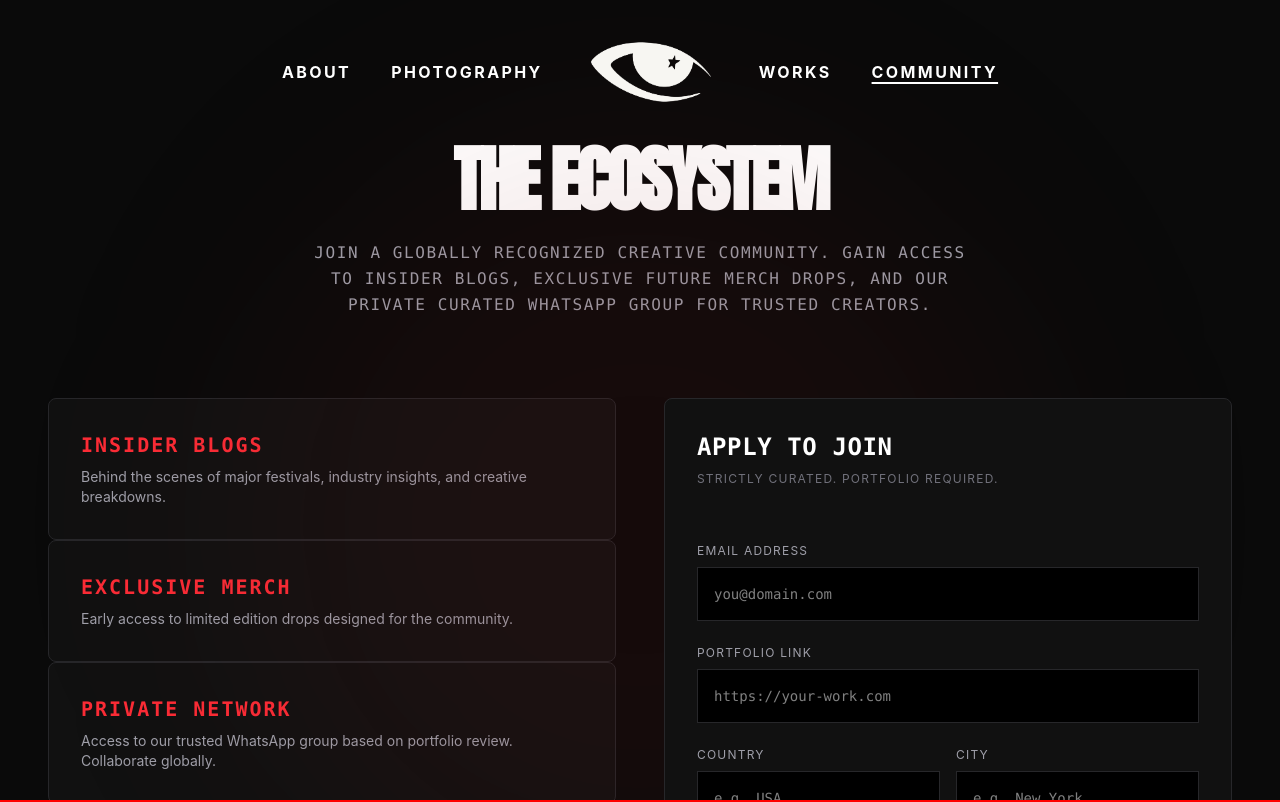
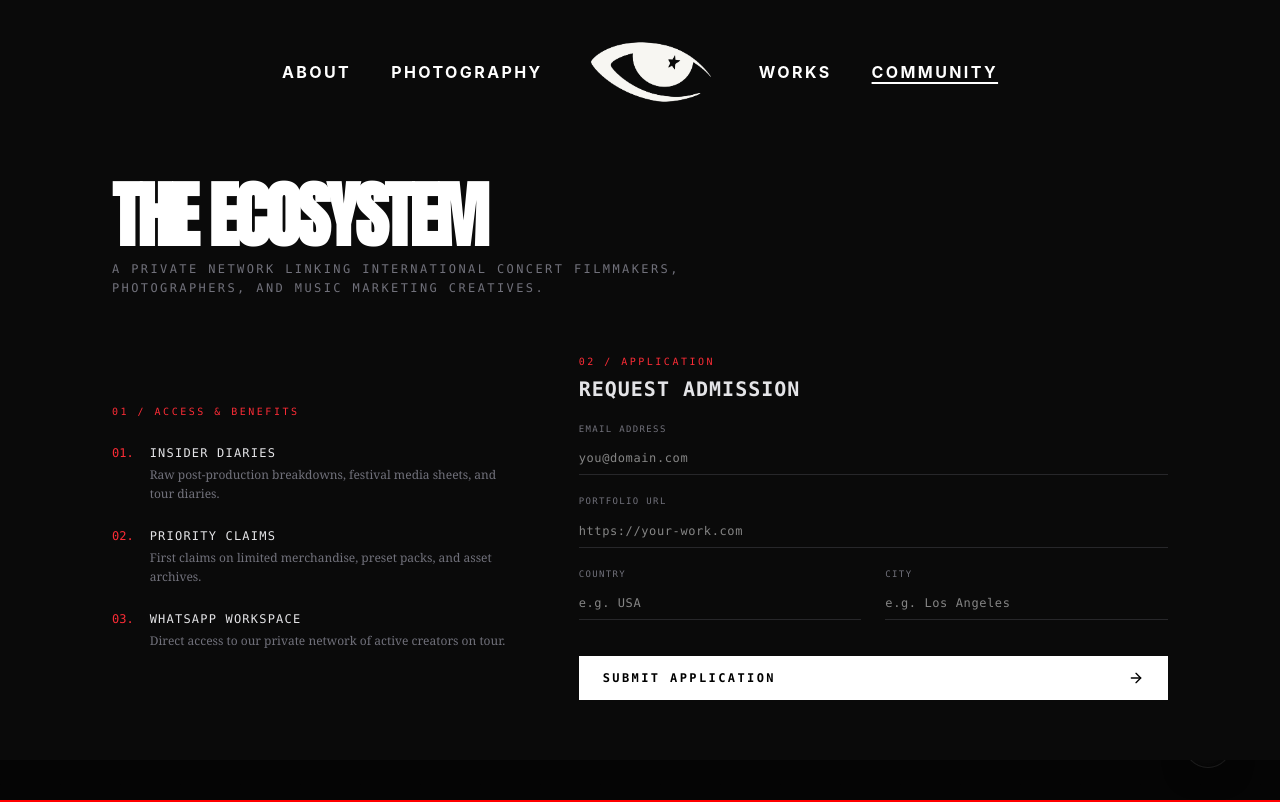
Before and after one commit to YadneshBamne/emad-portfolio, a React (Vite) app: page /community in a window 1280 px wide. Shown: the top 802 px of the page. Built offline with nearby package versions, Linux system fonts and the light colour scheme; no server answers; a web font is replaced by a local one.

Commit message:
final changes begin - 6

```diff
--- a/src/pages/CommunityPage.jsx
+++ b/src/pages/CommunityPage.jsx
@@ -21,7 +21,7 @@ export default function CommunityPage() {
   };
 
   return (
-    <div className="w-full min-h-screen bg-[#0a0a0a] text-white relative select-none overflow-x-hidden overflow-hidden">
+    <div className="w-full min-h-screen md:h-screen bg-[#0a0a0a] text-white relative select-none overflow-y-auto md:overflow-hidden flex flex-col">
 
       {/* Global Slide-Out Navigation (Framer Motion) - Mobile Only */}
       <div className="block md:hidden">
@@ -52,140 +52,169 @@ export default function CommunityPage() {
         </div>
       </nav>
 
-      <div className="pt-36 pb-24 px-4 md:px-12 relative">
-        {/* Background glow */}
-        <div className="absolute top-1/2 left-1/2 -translate-x-1/2 -translate-y-1/2 w-[60vw] h-[60vw] bg-red-900/10 rounded-full blur-[120px] pointer-events-none z-0"></div>
+      <div className="pt-28 pb-8 px-6 md:px-12 relative z-10 w-full max-w-6xl mx-auto flex flex-col justify-center flex-grow">
 
-          <header className="mb-16 text-center">
+        {/* Header */}
+        <header className="mb-8 md:mb-12 text-left">
           <motion.h1
-              initial={{ opacity: 0, y: 20 }}
+            initial={{ opacity: 0, y: 15 }}
             animate={{ opacity: 1, y: 0 }}
-              className="text-5xl md:text-7xl font-bold uppercase tracking-tighter mb-6"
+            className="text-5xl md:text-7xl font-bold uppercase tracking-tighter mb-2"
             style={{ fontFamily: "'Anton', sans-serif" }}
           >
-              The Ecosystem
+            THE ECOSYSTEM
           </motion.h1>
           <motion.p
-              initial={{ opacity: 0, y: 20 }}
+            initial={{ opacity: 0, y: 15 }}
             animate={{ opacity: 1, y: 0 }}
             transition={{ delay: 0.1 }}
-              className="text-zinc-400 font-mono text-sm md:text-base tracking-widest uppercase max-w-2xl mx-auto leading-relaxed"
+            className="text-zinc-500 font-mono text-[10px] sm:text-xs tracking-[0.2em] uppercase max-w-2xl leading-relaxed"
           >
-              Join a globally recognized creative community. Gain access to insider blogs, exclusive future merch drops, and our private curated WhatsApp group for trusted creators.
+            A private network linking international concert filmmakers, photographers, and music marketing creatives.
           </motion.p>
         </header>
 
-        <div className="grid md:grid-cols-2 gap-12 mt-20">
+        <div className="grid md:grid-cols-12 gap-10 md:gap-16 items-center">
 
-          {/* Perks Section */}
+          {/* Perks Column (5 cols) */}
           <motion.div
-              initial={{ opacity: 0, x: -30 }}
-              animate={{ opacity: 1, x: 0 }}
+            initial={{ opacity: 0, y: 20 }}
+            animate={{ opacity: 1, y: 0 }}
             transition={{ delay: 0.2 }}
+            className="md:col-span-5 flex flex-col gap-6"
           >
-            <div className="bg-[#111] border border-zinc-800 p-8 rounded-lg hover:border-red-900/50 transition-colors">
-              <h3 className="text-xl font-bold font-mono tracking-widest text-red-500 mb-2">INSIDER BLOGS</h3>
-              <p className="text-zinc-400 text-sm">Behind the scenes of major festivals, industry insights, and creative breakdowns.</p>
+            <div>
+              <span className="text-[10px] font-mono tracking-[0.25em] text-red-500 uppercase">01 / ACCESS & BENEFITS</span>
             </div>
-            <div className="bg-[#111] border border-zinc-800 p-8 rounded-lg hover:border-red-900/50 transition-colors">
-              <h3 className="text-xl font-bold font-mono tracking-widest text-red-500 mb-2">EXCLUSIVE MERCH</h3>
-              <p className="text-zinc-400 text-sm">Early access to limited edition drops designed for the community.</p>
+
+            <div className="flex flex-col gap-6">
+              <div className="flex gap-4">
+                <span className="text-red-500 font-mono text-xs">01.</span>
+                <div>
+                  <h3 className="text-zinc-200 font-mono text-xs tracking-widest uppercase mb-1">Insider Diaries</h3>
+                  <p className="text-zinc-500 text-[11px] sm:text-xs leading-relaxed font-serif">
+                    Raw post-production breakdowns, festival media sheets, and tour diaries.
+                  </p>
                 </div>
-            <div className="bg-[#111] border border-zinc-800 p-8 rounded-lg hover:border-red-900/50 transition-colors">
-              <h3 className="text-xl font-bold font-mono tracking-widest text-red-500 mb-2">PRIVATE NETWORK</h3>
-              <p className="text-zinc-400 text-sm">Access to our trusted WhatsApp group based on portfolio review. Collaborate globally.</p>
+              </div>
+
+              <div className="flex gap-4">
+                <span className="text-red-500 font-mono text-xs">02.</span>
+                <div>
+                  <h3 className="text-zinc-200 font-mono text-xs tracking-widest uppercase mb-1">Priority Claims</h3>
+                  <p className="text-zinc-500 text-[11px] sm:text-xs leading-relaxed font-serif">
+                    First claims on limited merchandise, preset packs, and asset archives.
+                  </p>
+                </div>
+              </div>
+
+              <div className="flex gap-4">
+                <span className="text-red-500 font-mono text-xs">03.</span>
+                <div>
+                  <h3 className="text-zinc-200 font-mono text-xs tracking-widest uppercase mb-1">WhatsApp Workspace</h3>
+                  <p className="text-zinc-500 text-[11px] sm:text-xs leading-relaxed font-serif">
+                    Direct access to our private network of active creators on tour.
+                  </p>
+                </div>
+              </div>
             </div>
           </motion.div>
 
-          {/* Registration Form */}
+          {/* Form Column (7 cols) */}
           <motion.div
-            initial={{ opacity: 0, x: 30 }}
-            animate={{ opacity: 1, x: 0 }}
+            initial={{ opacity: 0, y: 20 }}
+            animate={{ opacity: 1, y: 0 }}
             transition={{ delay: 0.3 }}
+            className="md:col-span-7"
           >
-            <div className="bg-[#111] border border-zinc-800 p-8 rounded-lg h-full relative overflow-hidden">
+            <div className="relative">
               <AnimatePresence mode="wait">
                 {!submitted ? (
                   <motion.form
                     key="form"
                     initial={{ opacity: 0 }}
                     animate={{ opacity: 1 }}
-                    exit={{ opacity: 0, x: -20 }}
+                    exit={{ opacity: 0, y: -10 }}
                     onSubmit={handleSubmit}
-                    className="flex flex-col gap-6"
+                    className="flex flex-col gap-5"
                   >
                     <div>
-                      <h2 className="text-2xl font-bold mb-2 tracking-wide font-mono">APPLY TO JOIN</h2>
-                      <p className="text-zinc-500 text-xs tracking-widest uppercase mb-8">Strictly curated. Portfolio required.</p>
+                      <span className="text-[10px] font-mono tracking-[0.25em] text-red-500 uppercase">02 / APPLICATION</span>
+                      <h2 className="text-xl font-bold font-mono tracking-wider text-zinc-200 mt-1 uppercase">Request Admission</h2>
                     </div>
 
-                    <div className="flex flex-col gap-2">
-                      <label className="text-xs tracking-widest text-zinc-400">EMAIL ADDRESS</label>
+                    <div className="flex flex-col gap-1.5">
+                      <label className="text-[9px] tracking-[0.15em] font-mono text-zinc-500 uppercase">EMAIL ADDRESS</label>
                       <input
                         type="email"
                         required
                         value={email}
                         onChange={(e) => setEmail(e.target.value)}
-                        className="bg-black border border-zinc-800 p-4 text-white focus:outline-none focus:border-red-600 transition-colors font-mono text-sm"
+                        className="bg-transparent border-b border-zinc-800 focus:border-red-600 py-2 text-white focus:outline-none transition-colors font-mono text-xs tracking-wider"
                         placeholder="you@domain.com"
                       />
                     </div>
 
-                    <div className="flex flex-col gap-2">
-                      <label className="text-xs tracking-widest text-zinc-400">PORTFOLIO LINK</label>
+                    <div className="flex flex-col gap-1.5">
+                      <label className="text-[9px] tracking-[0.15em] font-mono text-zinc-500 uppercase">PORTFOLIO URL</label>
                       <input
                         type="url"
                         required
                         value={portfolio}
                         onChange={(e) => setPortfolio(e.target.value)}
-                        className="bg-black border border-zinc-800 p-4 text-white focus:outline-none focus:border-red-600 transition-colors font-mono text-sm"
+                        className="bg-transparent border-b border-zinc-800 focus:border-red-600 py-2 text-white focus:outline-none transition-colors font-mono text-xs tracking-wider"
                         placeholder="https://your-work.com"
                       />
                     </div>
 
-                    <div className="grid grid-cols-2 gap-4">
-                      <div className="flex flex-col gap-2">
-                        <label className="text-xs tracking-widest text-zinc-400">COUNTRY</label>
+                    <div className="grid grid-cols-2 gap-6">
+                      <div className="flex flex-col gap-1.5">
+                        <label className="text-[9px] tracking-[0.15em] font-mono text-zinc-500 uppercase">COUNTRY</label>
                         <input
                           type="text"
                           required
                           value={country}
                           onChange={(e) => setCountry(e.target.value)}
-                          className="bg-black border border-zinc-800 p-4 text-white focus:outline-none focus:border-red-600 transition-colors font-mono text-sm"
+                          className="bg-transparent border-b border-zinc-800 focus:border-red-600 py-2 text-white focus:outline-none transition-colors font-mono text-xs tracking-wider"
                           placeholder="e.g. USA"
                         />
                       </div>
-                      <div className="flex flex-col gap-2">
-                        <label className="text-xs tracking-widest text-zinc-400">CITY</label>
+                      <div className="flex flex-col gap-1.5">
+                        <label className="text-[9px] tracking-[0.15em] font-mono text-zinc-500 uppercase">CITY</label>
                         <input
                           type="text"
                           required
                           value={city}
                           onChange={(e) => setCity(e.target.value)}
-                          className="bg-black border border-zinc-800 p-4 text-white focus:outline-none focus:border-red-600 transition-colors font-mono text-sm"
-                          placeholder="e.g. New York"
+                          className="bg-transparent border-b border-zinc-800 focus:border-red-600 py-2 text-white focus:outline-none transition-colors font-mono text-xs tracking-wider"
+                          placeholder="e.g. Los Angeles"
                         />
                       </div>
                     </div>
 
                     <button
                       type="submit"
-                      className="mt-4 bg-white text-black font-bold tracking-widest py-4 px-6 hover:bg-zinc-200 transition-colors flex items-center justify-between group"
+                      className="mt-4 bg-white text-black font-bold tracking-[0.2em] font-mono py-3.5 px-6 hover:bg-zinc-200 transition-colors flex items-center justify-between group cursor-pointer text-xs"
                     >
                       SUBMIT APPLICATION
-                      <ArrowRight className="w-5 h-5 group-hover:translate-x-2 transition-transform" />
+                      <ArrowRight className="w-4 h-4 group-hover:translate-x-2 transition-transform" />
                     </button>
                   </motion.form>
                 ) : (
                   <motion.div
                     key="success"
-                    initial={{ opacity: 0, scale: 0.95 }}
+                    initial={{ opacity: 0, scale: 0.98 }}
                     animate={{ opacity: 1, scale: 1 }}
-                    className="flex flex-col items-center justify-center h-full text-center gap-4 py-12"
+                    className="flex flex-col gap-5 py-6 text-left"
                   >
-                    <CheckCircle2 className="w-16 h-16 text-red-600" />
-                    <h2 className="text-2xl font-bold tracking-widest font-mono mt-4">APPLICATION RECEIVED</h2>
-                    <p className="text-zinc-400 text-sm">We will review your portfolio and be in touch soon.</p>
+                    <CheckCircle2 className="w-10 h-10 text-red-500" />
+
+                    <div>
+                      <h2 className="text-lg font-bold font-mono tracking-widest text-zinc-200 uppercase">Application Submitted</h2>
+                      <p className="text-zinc-500 font-mono text-xs mt-2 uppercase tracking-wider leading-relaxed">
+                        Awaiting curatorial sign-off. Approved members will receive an invite token to their registered email.
+                      </p>
+                    </div>
                   </motion.div>
                 )}
               </AnimatePresence>
```
Lines whose indentation alone changed are shown as unchanged.
